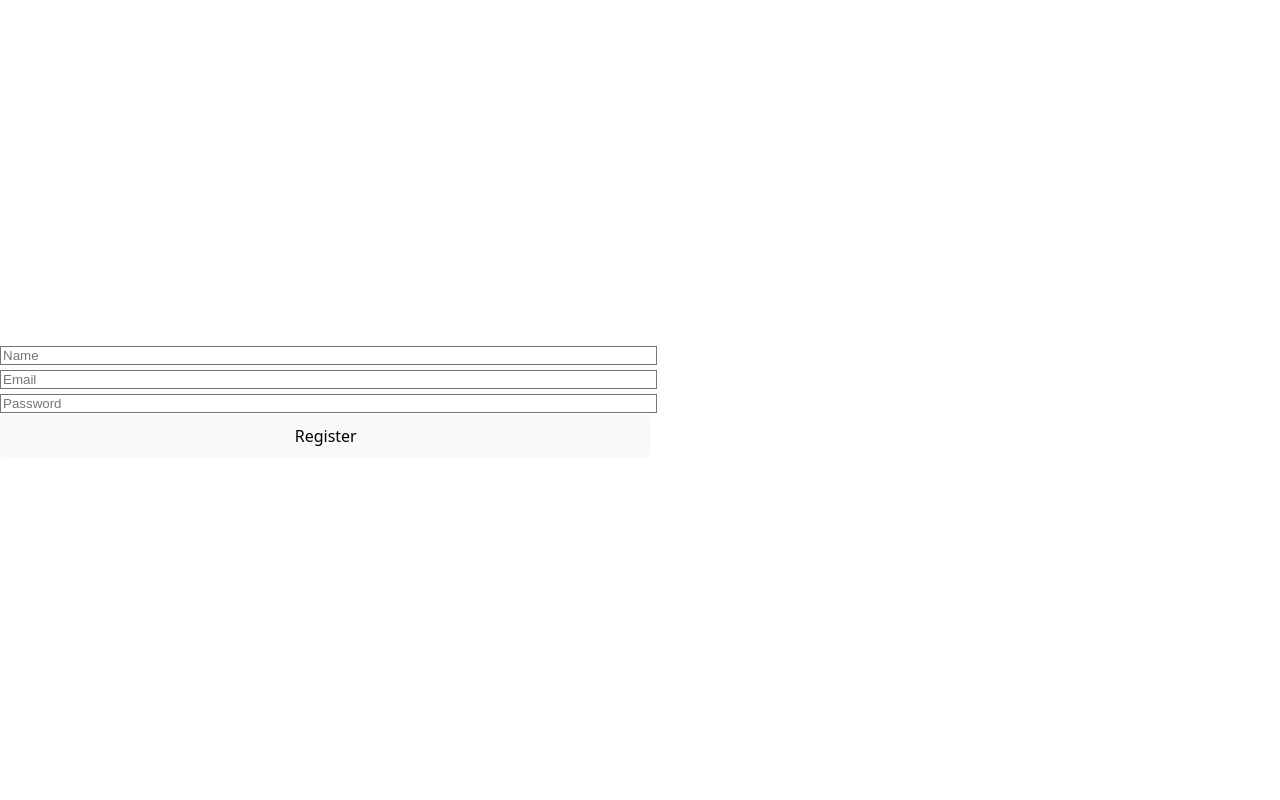
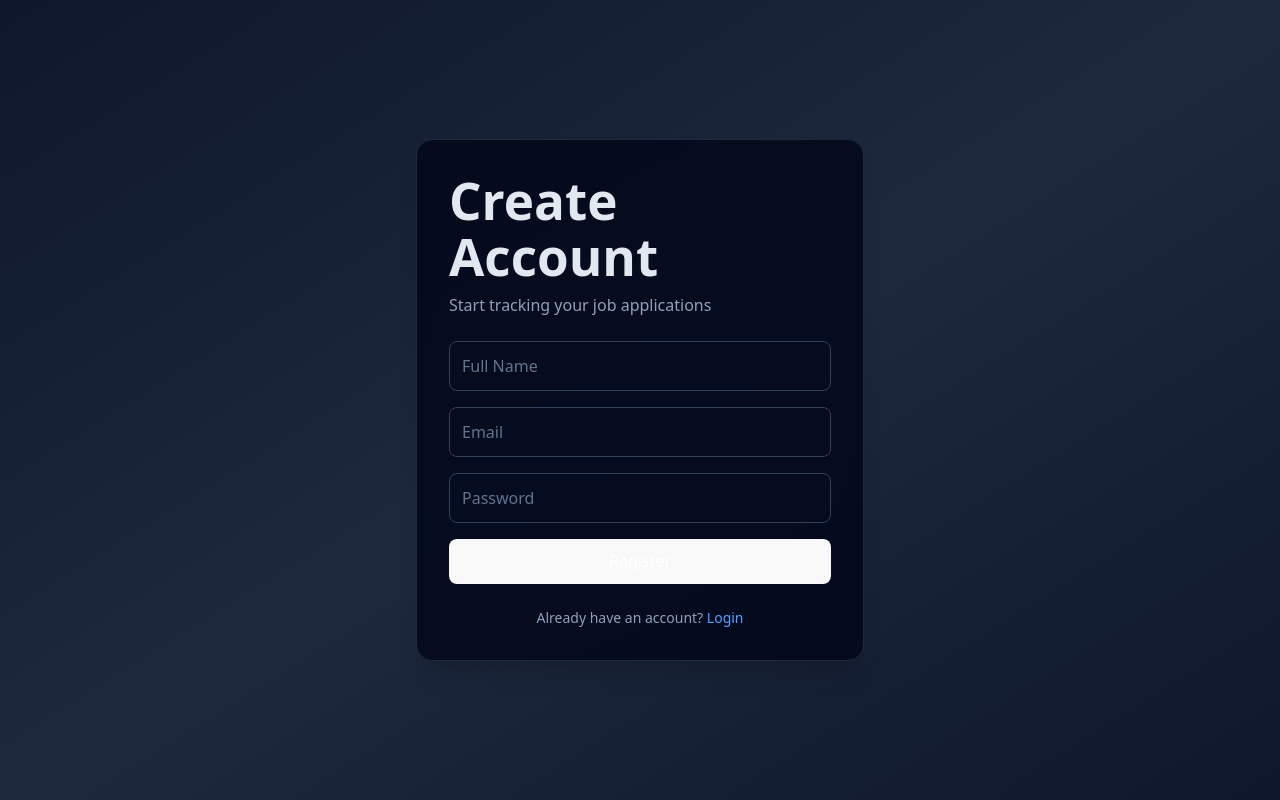
Before and after one commit to Mayankkkkk2207/skillsync-ai, a React (Vite) app in the folder client/: page /register in a window 1280 px wide. Built offline with nearby package versions, Linux system fonts and the light colour scheme.

Commit message:
Upgraded the UI a bit

```diff
--- a/client/src/index.css
+++ b/client/src/index.css
@@ -1,7 +1,4 @@
-@tailwind base;
-@tailwind components;
-@tailwind utilities;
-
+@import "tailwindcss";
 
 :root {
   font-family: system-ui, Avenir, Helvetica, Arial, sans-serif;
@@ -29,10 +26,15 @@ a:hover {
 
 body {
   margin: 0;
-  display: flex;
-  place-items: center;
   min-width: 320px;
   min-height: 100vh;
+  width: 100%;
+}
+
+#root {
+  width: 100%;
+  min-height: 100vh;
+  overflow-x: hidden;
 }
 
 h1 {
--- a/client/src/pages/AddJob.jsx
+++ b/client/src/pages/AddJob.jsx
@@ -27,15 +27,13 @@ export default function AddJob() {
   };
 
   return (
-    <div className="min-h-screen flex items-center justify-center">
-      <form
-        onSubmit={submitHandler}
-        className="w-full max-w-md space-y-4 border p-6 rounded"
-      >
-        <h2 className="text-xl font-bold">Add Job</h2>
+    <div className="min-h-screen flex items-center justify-center bg-slate-900 text-slate-200 px-4 py-8">
+      <div className="w-full max-w-lg bg-slate-950 border border-slate-800 rounded-2xl p-8">
+        <h2 className="text-2xl font-bold mb-6">Add New Job</h2>
 
+        <form onSubmit={submitHandler} className="space-y-4">
           <input
-          className="border p-2 w-full"
+            className="w-full border border-slate-600 bg-slate-900 text-slate-200 p-2.5 rounded-lg focus:ring-2 focus:ring-blue-500 outline-none"
             placeholder="Company"
             value={company}
             onChange={(e) => setCompany(e.target.value)}
@@ -43,7 +41,7 @@ export default function AddJob() {
           />
 
           <input
-          className="border p-2 w-full"
+            className="w-full border border-slate-600 bg-slate-900 text-slate-200 p-2.5 rounded-lg focus:ring-2 focus:ring-blue-500 outline-none"
             placeholder="Role"
             value={role}
             onChange={(e) => setRole(e.target.value)}
@@ -51,7 +49,7 @@ export default function AddJob() {
           />
 
           <select
-          className="border p-2 w-full"
+            className="w-full border border-slate-600 bg-slate-900 text-slate-200 p-2.5 rounded-lg focus:ring-2 focus:ring-blue-500 outline-none"
             value={status}
             onChange={(e) => setStatus(e.target.value)}
           >
@@ -62,16 +60,20 @@ export default function AddJob() {
           </select>
 
           <textarea
-          className="border p-2 w-full"
+            className="w-full border border-slate-600 bg-slate-900 text-slate-200 p-2.5 rounded-lg focus:ring-2 focus:ring-blue-500 outline-none min-h-[80px]"
             placeholder="Notes (optional)"
             value={notes}
             onChange={(e) => setNotes(e.target.value)}
           />
 
-        <button className="bg-black text-white p-2 w-full">
-          Add Job
+          <button
+            type="submit"
+            className="w-full bg-blue-600 hover:bg-blue-700 py-3 rounded-lg font-semibold"
+          >
+            Save Job
           </button>
         </form>
       </div>
+    </div>
   );
 }
--- a/client/src/pages/EditJob.jsx
+++ b/client/src/pages/EditJob.jsx
@@ -41,27 +41,27 @@ export default function EditJob() {
   return (
     <form
       onSubmit={submit}
-      className="min-h-screen grid place-items-center"
+      className="min-h-screen grid place-items-center px-4 py-8"
     >
-      <div className="w-96 space-y-3">
-        <h2 className="text-xl font-bold">Edit Job</h2>
+      <div className="w-full max-w-md space-y-3">
+        <h2 className="text-xl sm:text-2xl font-bold">Edit Job</h2>
 
         <input
-          className="border p-2 w-full"
+          className="border border-slate-600 bg-slate-900 text-slate-200 p-2.5 sm:p-2 w-full rounded-lg focus:ring-2 focus:ring-blue-500 outline-none"
           value={company}
           onChange={e => setCompany(e.target.value)}
           placeholder="Company"
         />
 
         <input
-          className="border p-2 w-full"
+          className="border border-slate-600 bg-slate-900 text-slate-200 p-2.5 sm:p-2 w-full rounded-lg focus:ring-2 focus:ring-blue-500 outline-none"
           value={role}
           onChange={e => setRole(e.target.value)}
           placeholder="Role"
         />
 
         <select
-          className="border p-2 w-full"
+          className="border border-slate-600 bg-slate-900 text-slate-200 p-2.5 sm:p-2 w-full rounded-lg focus:ring-2 focus:ring-blue-500 outline-none"
           value={status}
           onChange={e => setStatus(e.target.value)}
         >
@@ -72,13 +72,13 @@ export default function EditJob() {
         </select>
 
         <textarea
-          className="border p-2 w-full"
+          className="border border-slate-600 bg-slate-900 text-slate-200 p-2.5 sm:p-2 w-full rounded-lg focus:ring-2 focus:ring-blue-500 outline-none min-h-[80px]"
           value={notes}
           onChange={e => setNotes(e.target.value)}
           placeholder="Notes"
         />
 
-        <button className="bg-black text-white p-2 w-full">
+        <button type="submit" className="bg-blue-600 hover:bg-blue-700 text-white p-2.5 sm:p-2 w-full rounded-lg font-medium">
           Update Job
         </button>
       </div>
--- a/client/src/pages/Login.jsx
+++ b/client/src/pages/Login.jsx
@@ -27,38 +27,31 @@ export default function Login() {
   };
 
   return (
-    <form
-      onSubmit={submit}
-      className="min-h-screen grid place-items-center"
-    >
-      <div className="w-80 space-y-3">
-        <h1 className="text-xl font-bold text-center">Login</h1>
+    <div className="min-h-screen flex items-center justify-center bg-gradient-to-br from-slate-900 via-slate-800 to-slate-900 text-slate-200">
+      <div className="w-full max-w-md bg-slate-950/80 backdrop-blur border border-slate-800 rounded-2xl p-8 shadow-xl">
 
+        <h1 className="text-3xl font-bold mb-2">Welcome Back</h1>
+        <p className="text-slate-400 mb-6">Login to manage your job tracker</p>
+
+        <form onSubmit={submit} className="space-y-4">
           <input
-          className="border p-2 w-full"
-          type="email"
+            className="w-full bg-transparent border border-slate-700 rounded-lg p-3 placeholder-slate-500 focus:ring-2 focus:ring-blue-500 outline-none"
             placeholder="Email"
-          value={email}
             onChange={(e) => setEmail(e.target.value)}
-          required
           />
 
           <input
-          className="border p-2 w-full"
+            className="w-full bg-transparent border border-slate-700 rounded-lg p-3 placeholder-slate-500 focus:ring-2 focus:ring-blue-500 outline-none"
             type="password"
             placeholder="Password"
-          value={password}
             onChange={(e) => setPassword(e.target.value)}
-          required
           />
 
-        <button
-          type="submit"
-          className="bg-black text-white p-2 w-full"
-        >
+          <button className="w-full bg-blue-600 hover:bg-blue-700 transition text-white py-3 rounded-lg font-semibold">
             Login
           </button>
+        </form>
       </div>
-    </form>
+    </div>
   );
 }
--- a/client/src/pages/Register.jsx
+++ b/client/src/pages/Register.jsx
@@ -18,14 +18,50 @@ export default function Register() {
     }
   };
 
-  return (
-    <form onSubmit={submit} className="min-h-screen grid place-items-center">
-      <div className="w-80 space-y-3">
-        <input className="border p-2 w-full" placeholder="Name" onChange={e=>setName(e.target.value)} />
-        <input className="border p-2 w-full" placeholder="Email" onChange={e=>setEmail(e.target.value)} />
-        <input className="border p-2 w-full" type="password" placeholder="Password" onChange={e=>setPassword(e.target.value)} />
-        <button className="bg-black text-white p-2 w-full">Register</button>
+    return (
+      <div className="min-h-screen flex items-center justify-center bg-gradient-to-br from-slate-900 via-slate-800 to-slate-900 text-slate-200">
+        <div className="w-full max-w-md bg-slate-950/80 backdrop-blur border border-slate-800 rounded-2xl p-8 shadow-xl">
+
+          <h1 className="text-3xl font-bold mb-2">Create Account</h1>
+          <p className="text-slate-400 mb-6">
+            Start tracking your job applications
+          </p>
+
+          <form onSubmit={submit} className="space-y-4">
+            <input
+              className="w-full bg-transparent border border-slate-700 rounded-lg p-3 placeholder-slate-500 focus:ring-2 focus:ring-blue-500 outline-none"
+              placeholder="Full Name"
+              onChange={(e) => setName(e.target.value)}
+            />
+
+            <input
+              className="w-full bg-transparent border border-slate-700 rounded-lg p-3 placeholder-slate-500 focus:ring-2 focus:ring-blue-500 outline-none"
+              placeholder="Email"
+              onChange={(e) => setEmail(e.target.value)}
+            />
+
+            <input
+              className="w-full bg-transparent border border-slate-700 rounded-lg p-3 placeholder-slate-500 focus:ring-2 focus:ring-blue-500 outline-none"
+              type="password"
+              placeholder="Password"
+              onChange={(e) => setPassword(e.target.value)}
+            />
+
+            <button className="w-full bg-blue-600 hover:bg-blue-700 transition text-white py-3 rounded-lg font-semibold">
+              Register
+            </button>
+          </form>
+
+          <p className="text-sm text-slate-400 mt-6 text-center">
+            Already have an account?{" "}
+            <span
+              className="text-blue-400 hover:underline cursor-pointer"
+              onClick={() => navigate("/login")}
+            >
+              Login
+            </span>
+          </p>
+        </div>
       </div>
-    </form>
-  );
+    );
 }
```
Also changed, not shown: client/src/pages/Dashboard.jsx (+45 -39 lines). Lines whose indentation alone changed are shown as unchanged.
